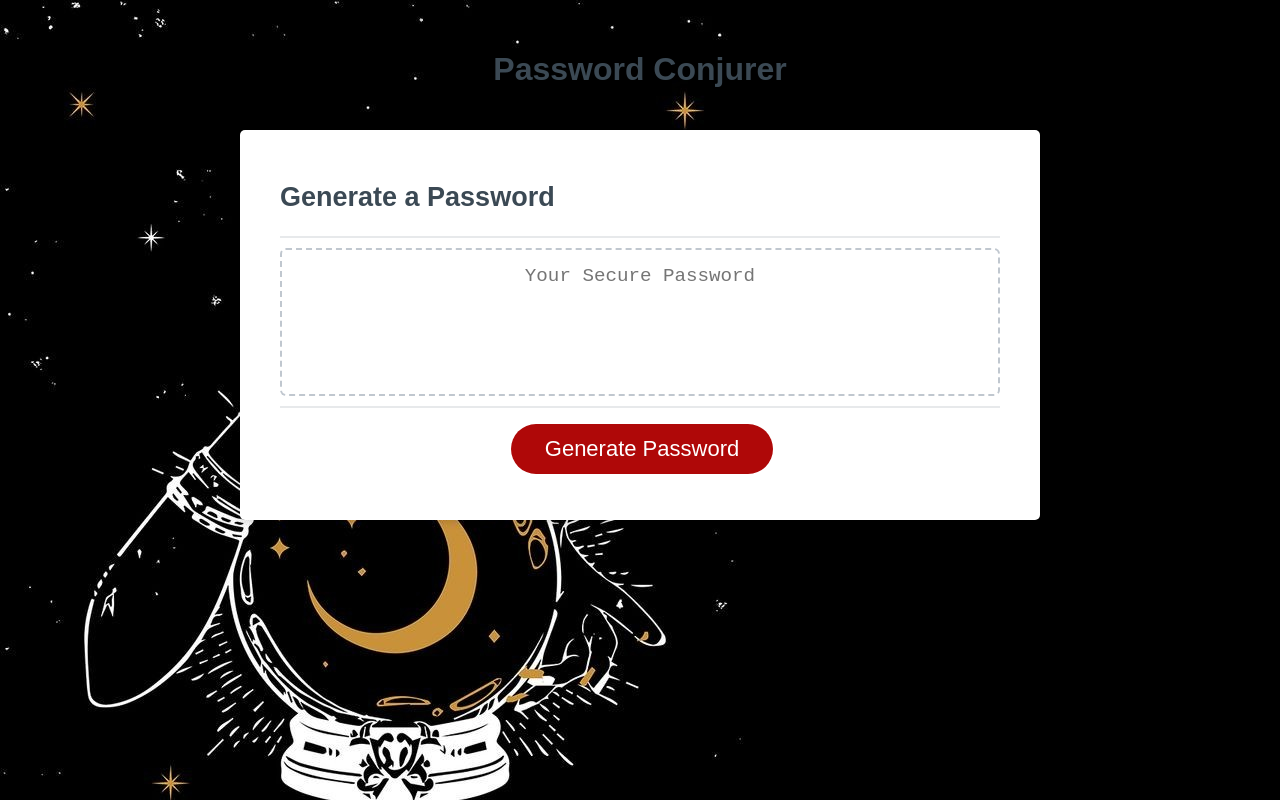
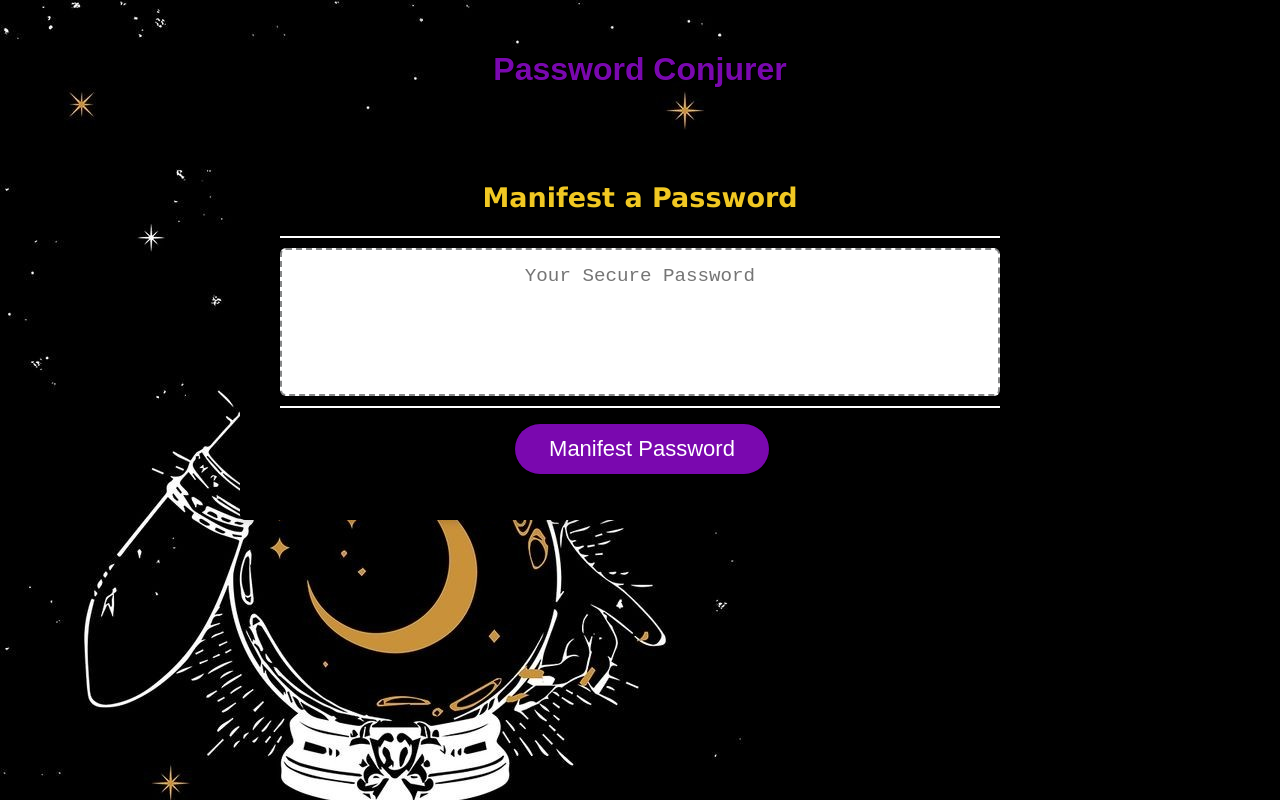
Before and after one commit to LawrieDrew/Password-Generator, a plain HTML site: page index.html in a window 1280 px wide. Drawn offline with Linux system fonts and the light colour scheme.

Commit message:
Tweaked HTML, style sheet, ReadMe, laid out full pseudo code

```diff
--- a/index.html
+++ b/index.html
@@ -14,7 +14,7 @@
       </header>
       <div class="card">
         <div class="card-header">
-          <h2>Generate a Password</h2>
+          <h2>Manifest a Password</h2>
         </div>
         <div class="card-body">
           <textarea
@@ -25,7 +25,7 @@
           ></textarea>
         </div>
         <div class="card-footer">
-          <button id="generate" class="btn">Generate Password</button>
+          <button id="generate" class="btn">Manifest Password</button>
         </div>
       </div>
     </div>
--- a/script.js
+++ b/script.js
@@ -6,10 +6,11 @@
 // Assignment Code - We assign or select the button to generate an action
 var generateBtn = document.querySelector("#generate");
 
-// Set up strings for password criteria
-var alphabetString = "abcdefghijklmnopqrstuvwxyz";
-var numberString = "0123456789";
-var specialCharString = "!@#$%^&*~";
+// Set up string references for password criteria to prepare app for all (permissible) possible combinations
+var alphabet = "abcdefghijklmnopqrstuvwxyz";
+var upperCase = "ABCDEFGHIJKLMNOPQRSTUVWXYZ";
+var numbers = "0123456789";
+var symbols = "!@#$%^&*~";
 
 // Add event listener to generate button, placed after strings to follow chronological logic
 generateBtn.addEventListener("click", writePassword);
@@ -22,5 +23,26 @@ function writePassword() {
   passwordText.value = password;
 
 }
+//Now we tell our javascript what to do with the above information
 
-//Now we tell our javascript what to do with the above information
+var generatePassword = function() {
+ //We have to set password to nothing at first to start from scratch. Password is empty space we can add a value to
+var password = []
+}
+//length prompt appears asking user to select a password character length
+var passwordLength = [];
+//if user chooses a charcter length between 8 and 128 they can continue
+if (passwordLength => 8 && passwordLength =< 126); {
+
+    console.log(passwordLength);
+}
+//if user does not choose a character length between 8 and 128 they are prompted to try again
+
+"Please select a character length between 8 and 126 and try again!"
+//number checkboxes: if user wants to use a number in their password they can elect to do so
+//special character checkboxes: if user wants to utilize special characters in their password they can elect to do so
+//run checks to make sure all criteria are correct lest the action bounce back to square one
+=== statements to confirm  all
+//randomizer takes password "recipe" and mixes it
+generate random code
+//spits password back out to user!
--- a/style.css
+++ b/style.css
@@ -14,13 +14,14 @@ body,
 
 body {
   font-family: sans-serif;
-  background-color: #f9fbfd;
+  background-color: #000000;
 }
 
 .wrapper {
   padding-top: 30px;
   padding-left: 20px;
   padding-right: 20px;
+  /*Background Image credit in Read Me*/
   background: black url(Assets/crystalball.jpg);
   background-repeat:space;
 
@@ -30,19 +31,21 @@ header {
   text-align: center;
   padding: 20px;
   padding-top: 0px;
-  color: hsl(206, 17%, 28%);
+  color: rgb(122, 8, 175);
 }
 
 h1  {
     font-family: fantasy;
 }
 .card {
-  background-color: hsl(0, 0%, 100%);
+  background-color: hsl(0, 0%, 0%);
   border-radius: 5px;
   border-width: 1px;
   box-shadow: rgba(0, 0, 0, 0.15) 0px 2px 8px 0px;
-  color: hsl(206, 17%, 28%);
+  color: hsl(48, 88%, 54%);
   font-size: 18px;
+  font-family: 'Lucida Sans';
+  text-align: center;
   margin: 0 auto;
   max-width: 800px;
   padding: 30px 40px;
@@ -52,7 +55,7 @@ h1  {
   content: " ";
   display: block;
   width: 100%;
-  background: #e7e9eb;
+  background: #ffffff;
   height: 2px;
 }
 
@@ -68,7 +71,7 @@ h1  {
   content: " ";
   display: block;
   width: 100%;
-  background: #e7e9eb;
+  background: #ffffff;
   height: 2px;
 }
 
@@ -80,7 +83,7 @@ h1  {
 
 .btn {
   border: none;
-  background-color: hsl(360, 91%, 36%);
+  background-color: rgb(122, 8, 175);
   border-radius: 25px;
   box-shadow: rgba(0, 0, 0, 0.1) 0px 1px 6px 0px rgba(0, 0, 0, 0.2) 0px 1px 1px
     0px;
@@ -118,7 +121,7 @@ button[disabled] {
   text-align: center;
   margin-top: 10px;
   margin-bottom: 10px;
-  border: 2px dashed #c0c7cf;
+  border: 2px dashed #868788;
   border-radius: 6px;
   resize: none;
   overflow: hidden;
```
Also changed, not shown: 1 other file.
